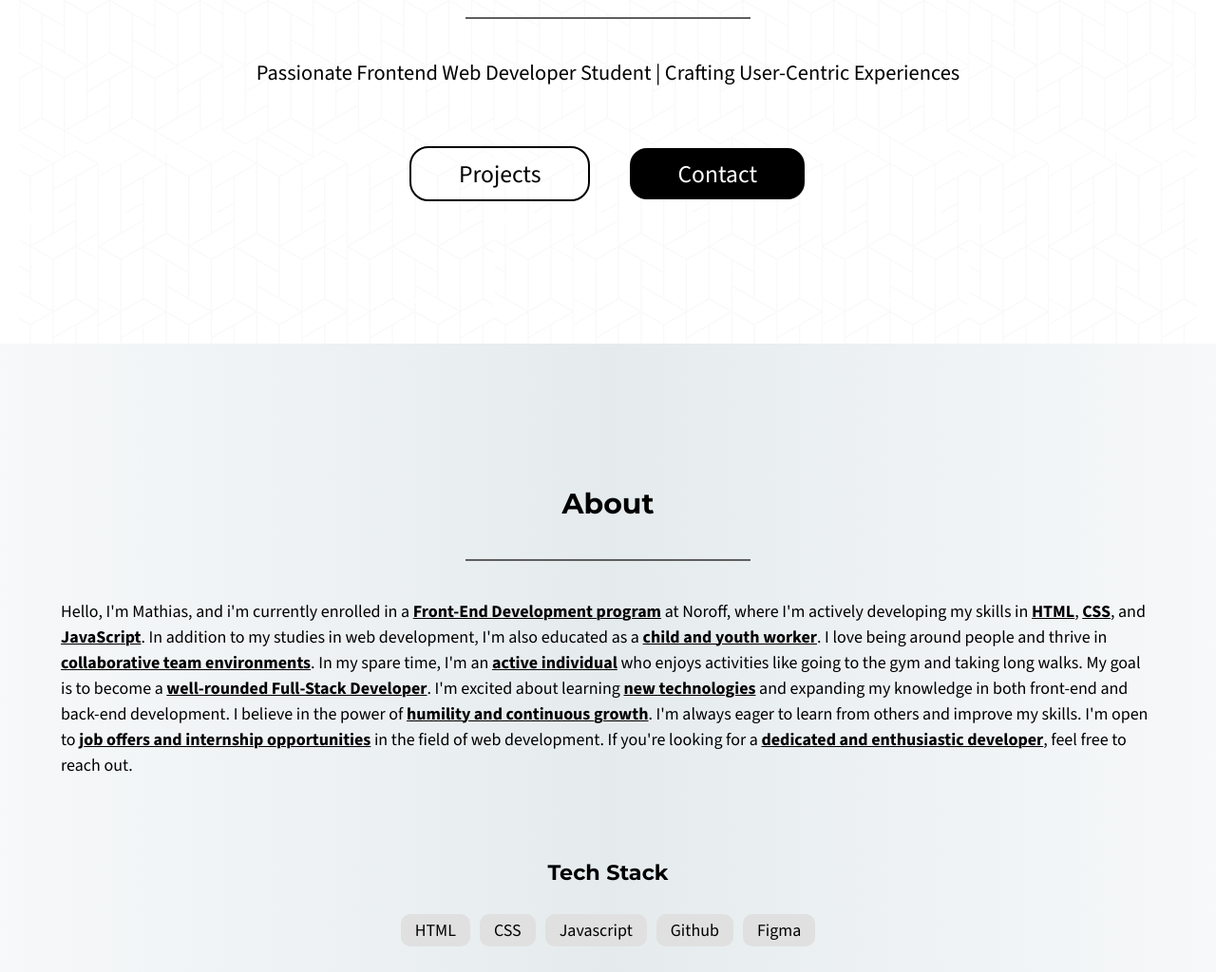
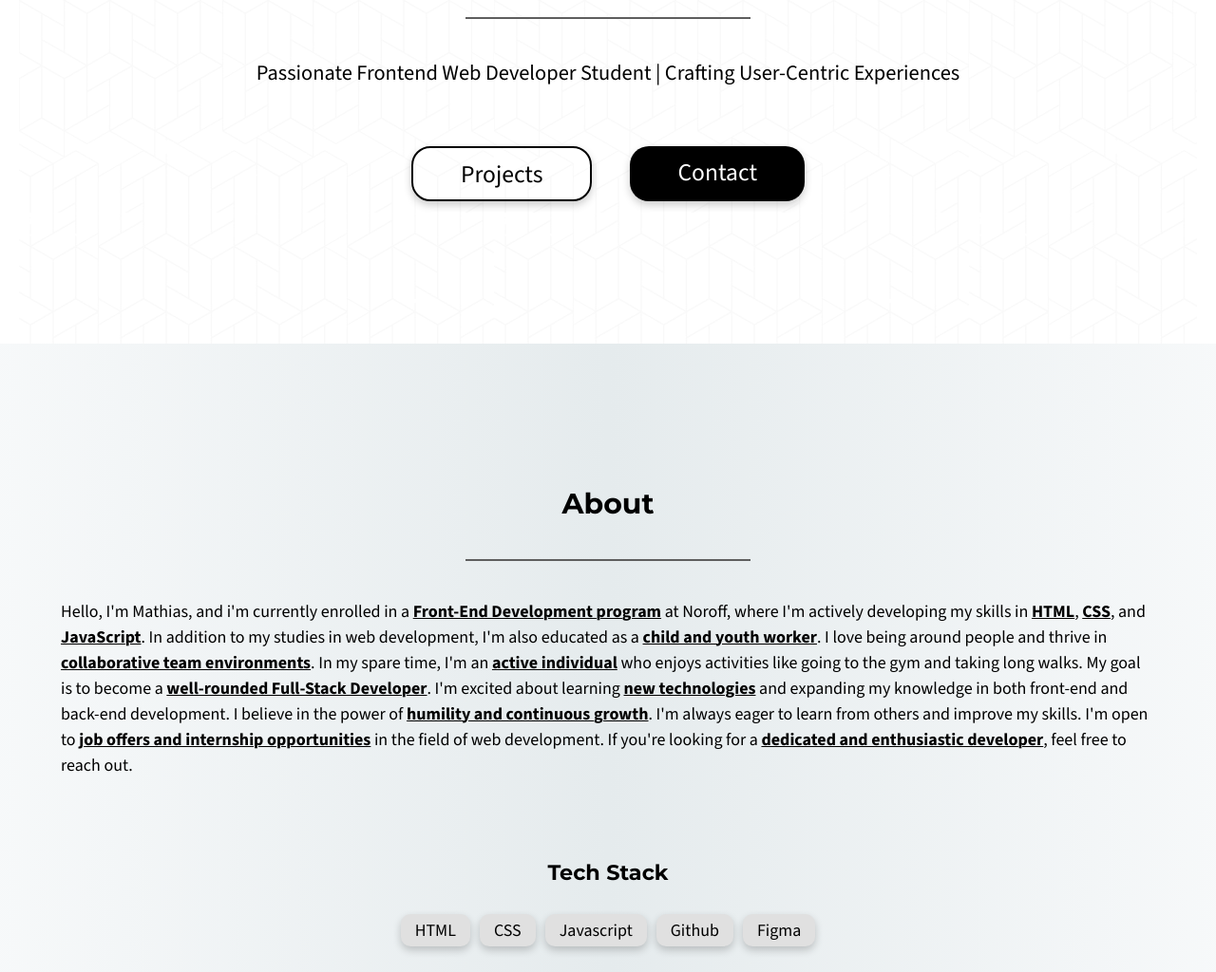
Before and after one commit to Tinberg/Portfolio, a website: page index.html in a window 1280 px wide. Shown: the part 276-1300 px from the top of the page at 95% size. Drawn offline with nearby package versions, Linux system fonts and the light colour scheme.

Commit message:
transition on butotns anchors and li

```diff
--- a/index.css
+++ b/index.css
@@ -31,6 +31,8 @@
   --background-color-black: black;
   --background-linear-gradient1: #f7f9fa;
   --background-linear-gradient2: #e5ebed;
+  --box-shadow-color: rgba(0, 0, 0, 0.2);
+  --box-shadow-hover-color: rgba(0, 0, 0, 0.35);
 }
 
 /*Dark theme */
@@ -40,7 +42,9 @@
   --background-linear-gradient1: #121212;
   --background-linear-gradient2: #1c1c1c;
   --background-color-light-gray: #2c3e50;
-  --background-color-black: #5e5e5e;
+  --background-color-black: #5e5e5e;/*Lighter black in dark theme*/
+  --box-shadow-color: rgba(150, 150, 150, 0.2);
+  --box-shadow-hover-color: rgba(150, 150, 150, 0.35);
 }
 /*Remove background img dark theme*/
 /* [data-theme="dark"] .section-background-img {
@@ -129,6 +133,13 @@ hr {
   border-bottom: 2px solid;
   color: var(--color-gray37);
   margin: 40px auto;
+}
+/*Box shadow*/
+button, .button-container a, .tech-stack-container li {
+  box-shadow: 0 4px 8px var(--box-shadow-color);
+}
+button:hover, .button-container a:hover {
+  box-shadow: 0 6px 12px var(--box-shadow-hover-color);
 }
 
 /*For section 2 and 4*/
@@ -319,13 +330,18 @@ input:checked + .slider .label.dark {
 .button-container a {
   padding: 10px 50px;
   margin: 0 20px;
-  border: 2px solid;
   border-radius: 20px;
 }
+/*Dark theme border*/
+[data-theme="dark"] .contact-button, .project-button {
+  border: 2px solid;
+}
+
 .contact-button {
   background: var(--background-color-black);
   color: var(--color-white);
 }
+
 .project-button:hover {
   background-color: var(--background-color-light-gray);
 }
@@ -387,15 +403,13 @@ input:checked + .slider .label.dark {
 .fa-linkedin {
   padding: 10px;
   font-size: 35px;
-  transition: transform 0.3s ease-in-out, background-color 0.3s ease-in-out,
-    color 0.3s ease-in-out;
+  transition: transform 0.3s ease-in-out
 }
 
 .fa-github:hover,
 .fa-paperclip:hover,
 .fa-linkedin:hover {
-  transform: scale(1.2);
-  color: var(--color-dark-shade);
+  transform: scale(1.25);
 }
 
 /* =====================
--- a/index.js
+++ b/index.js
@@ -127,48 +127,57 @@ document.addEventListener("DOMContentLoaded", function () {
       formMessageElement.textContent =
         "Something went wrong while sending your message. Please try again later.";
       formMessageElement.classList.add("error-message");
-    }
-    finally {
+    } finally {
       // Hide the loader after the form submission is complete
       spinLoader.style.display = "none";
     }
   });
 });
 
-
 //Scroll reveal
 // For h1, h2, h3, and p elements
-ScrollReveal().reveal('h1, h2, h3, p, .button-container a, .contact-links a, .about-tech-stack ', {
-  origin: 'top',
-  distance: '40px',
-  easing: 'ease-in',
-  interval: 200, // Set the interval to 200 for these elements
-  beforeReveal: function (el) {
-    el.style.transform = 'translateY(0)';
-    el.style.transition = 'transform 0.5s ease';
+ScrollReveal().reveal(
+  "h1, h2, h3, p, .button-container a, .contact-links a, .about-tech-stack, .submit-button ",
+  {
+    origin: "top",
+    distance: "40px",
+    easing: "ease-in",
+    interval: 200, // Set the interval to 200 for these elements
+    beforeReveal: function (el) {
+      el.style.transform = "translateY(0)";
+      el.style.transition = "transform 0.5s ease";
+    },
+    afterReveal: function (el) {
+      el.style.transition =
+        "background-color 0.2s ease-in-out, box-shadow 0.3s ease-in-out";
+    },
   }
-});
+);
 
 // For project-card img, project-text, and project-h3 elements
-ScrollReveal().reveal('.project-card img, .project-text, .project-h3', {
-  origin: 'top',
-  distance: '40px',
-  easing: 'ease-in',
+ScrollReveal().reveal(".project-card img, .project-text, .project-h3", {
+  origin: "top",
+  distance: "40px",
+  easing: "ease-in",
   interval: 100, // Set the interval to 100 for these elements to sync with li
   beforeReveal: function (el) {
-    el.style.transform = 'translateY(0)';
-    el.style.transition = 'transform 0.5s ease';
-  }
+    el.style.transform = "translateY(0)";
+    el.style.transition = "transform 0.5s ease";
+  },
 });
 
 // For li elements
-ScrollReveal().reveal('li', {
-  origin: 'top',
-  distance: '40px',
-  easing: 'ease-in',
+ScrollReveal().reveal("li, li a", {
+  origin: "top",
+  distance: "40px",
+  easing: "ease-in",
   interval: 100, // Set the interval to 100 for li elements
   beforeReveal: function (el) {
-    el.style.transform = 'translateY(0)';
-    el.style.transition = 'transform 0.5s ease';
-  }
+    el.style.transform = "translateY(0)";
+    el.style.transition = "transform 0.5s ease";
+  },
+  afterReveal: function (el) {
+    el.style.transition =
+      "background-color 0.2s ease-in-out";
+  },
 });
```
